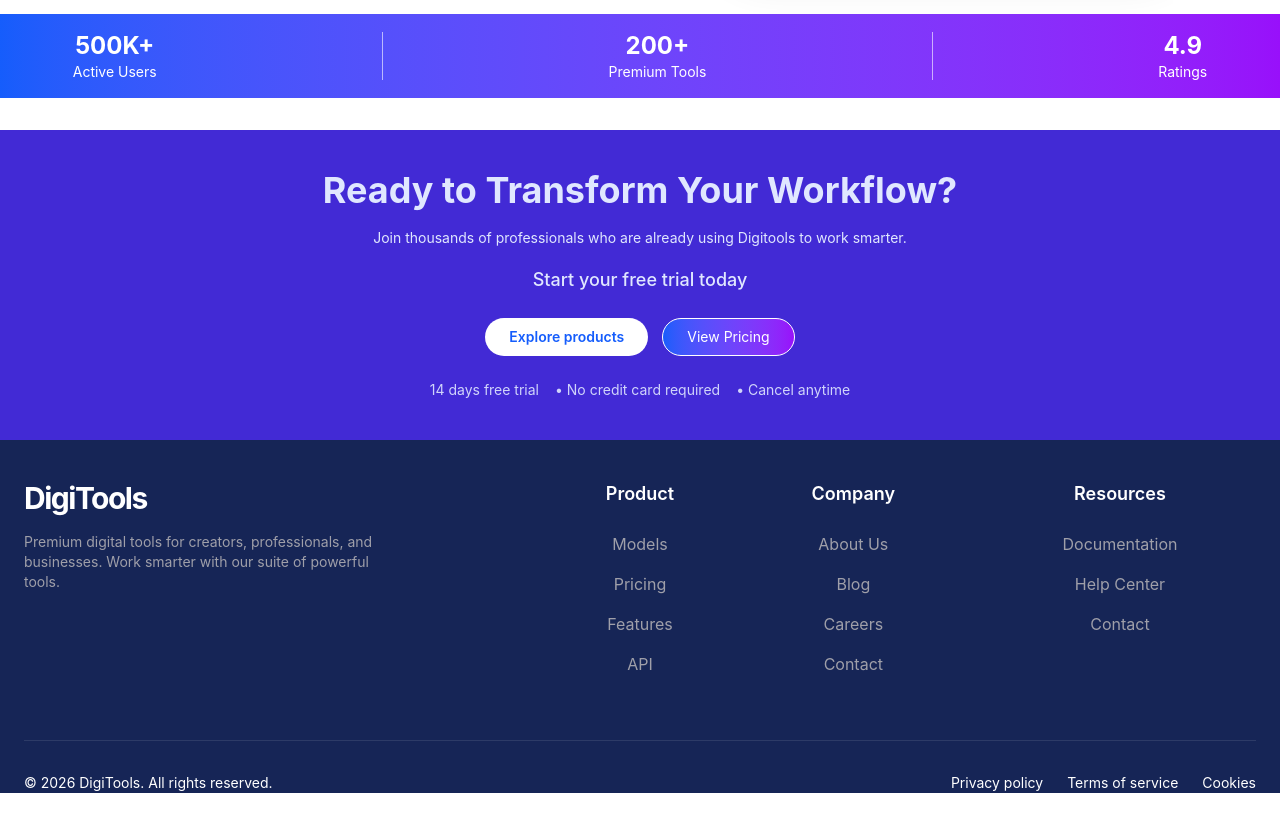
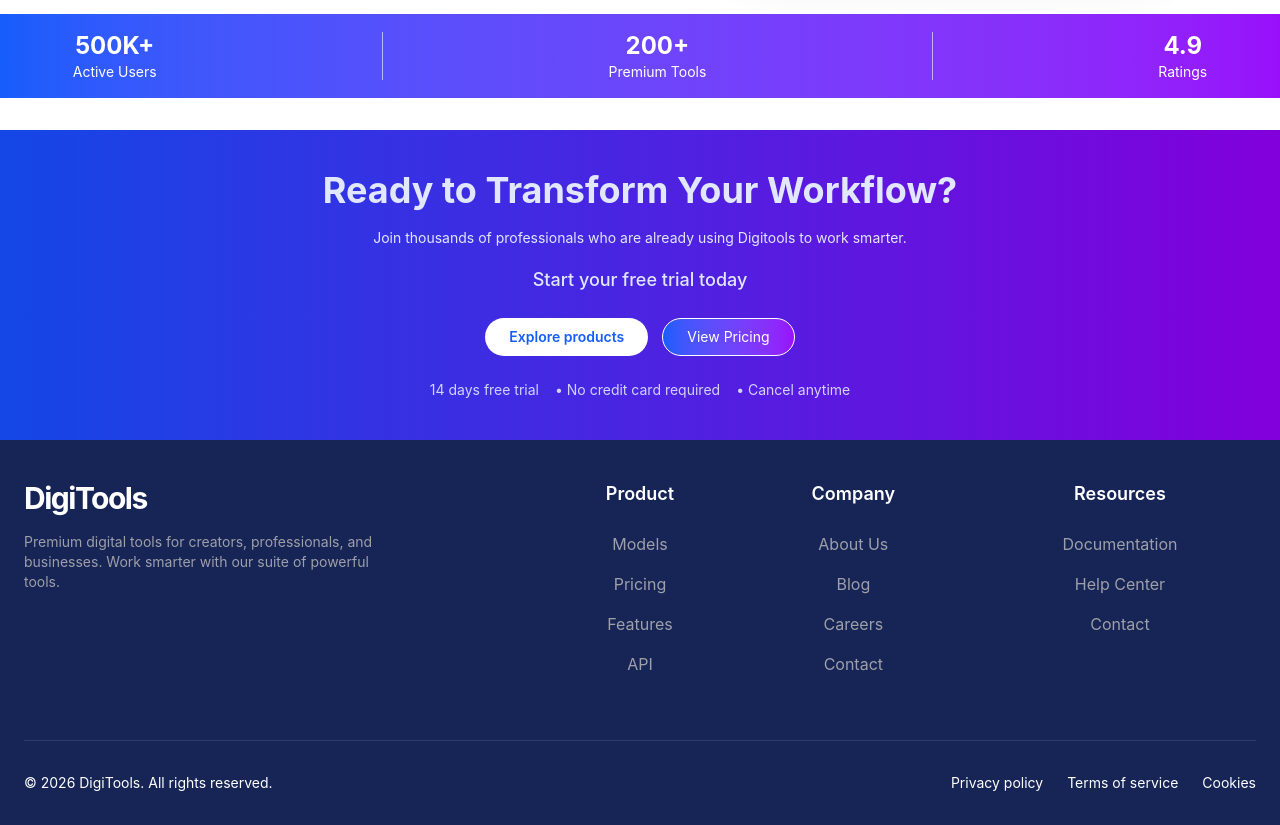
Before and after one commit to Aslam603/Digital-tools, a React (Vite) app: page / in a window 1280 px wide. Shown: the part 700-1525 px from the top of the page. Before the commit the page ends 1493 px from the top, so only its background shows below. Built offline with nearby package versions, Linux system fonts and the light colour scheme.

Commit message:
made few changes

```diff
--- a/src/App.jsx
+++ b/src/App.jsx
@@ -1,4 +1,4 @@
-import { useState } from 'react'
+import { Suspense, useState } from 'react'
 import reactLogo from './assets/react.svg'
 import viteLogo from '/vite.svg'
 import './App.css'
@@ -7,6 +7,7 @@
 import Stats from './components/stats'
 import Footer from './components/footer'
 import FooterSecondary from './components/footersecondary'
+
 
 function App() {
   const [count, setCount] = useState(0)
@@ -20,6 +21,8 @@
 
 <Stats></Stats>
 
+
+
 <Footer></Footer>
 
 <FooterSecondary></FooterSecondary>
--- a/src/components/footer.jsx
+++ b/src/components/footer.jsx
@@ -1,6 +1,6 @@
 const Footer = () => {
   return (
-    <footer className=" w-full  mt-8   footer footer-horizontal footer-center bg-primary text-primary-content p-10">
+    <footer className=" w-full  mt-8   footer footer-horizontal footer-center bg-linear-to-r from-blue-700 to bg-purple-700 text-primary-content p-10">
       <aside className="flex flex-col items-center gap-6">
 
         <div className="text-center">
--- a/src/components/footersecondary.jsx
+++ b/src/components/footersecondary.jsx
@@ -3,7 +3,7 @@
 
 const FooterSecondary = () => {
   return (
-    <footer className="bg-blue-950 pt-10 w-full">
+    <footer className="bg-blue-950 pt-10 pb-8 w-full">
       <div className="max-w-7xl mx-auto px-6">
         <div className="grid grid-cols-1 md:grid-cols-12 gap-12">
 
```
